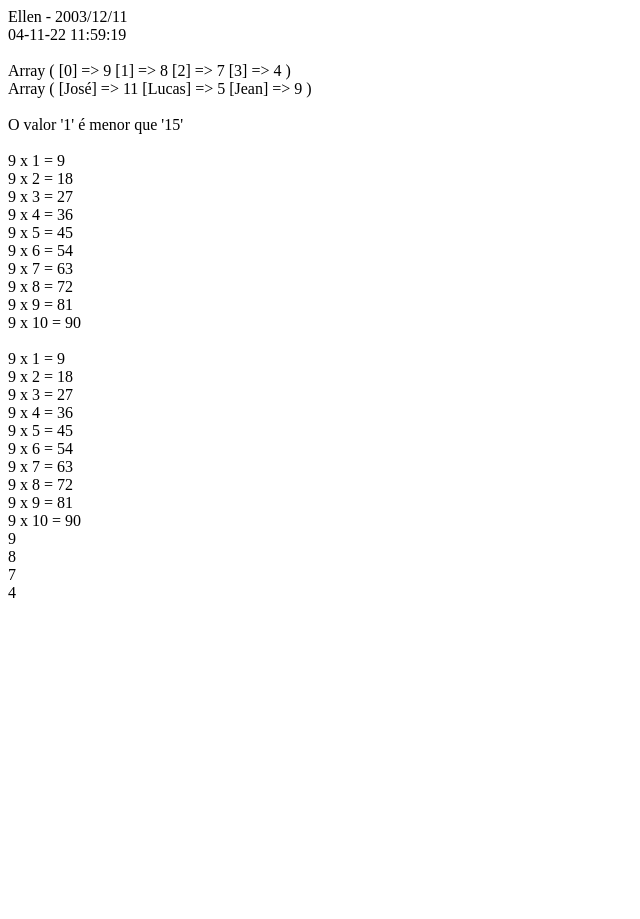
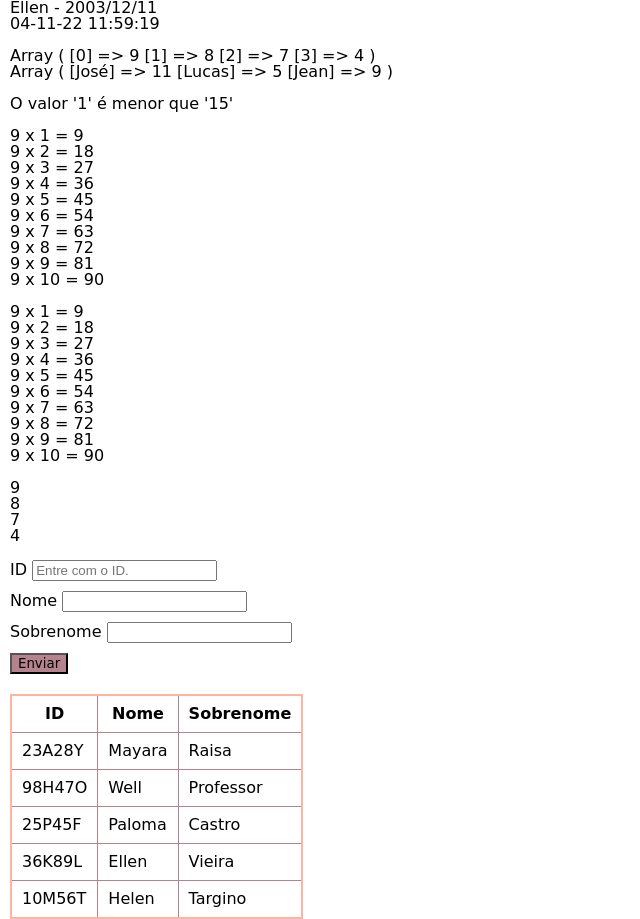
Before and after one commit to EllenVieira1/UC1392, a PHP site: page /aula3.php in a window 1280 px wide. Shown: the whole page, without its empty margins (0-640 px from the left). Before the commit the page ends 598 px from the top, so only its background shows below. Run offline with PHP 8.4, Linux system fonts and the light colour scheme.

Commit message:
Coisas Adicionadas

```diff
--- a/aula3.php
+++ b/aula3.php
@@ -1,10 +1,3 @@
-<!DOCTYPE html>
-<html lang="pt-BR">
-    <head>
-        <!-- <meta http-equiv="refresh" content="1"> -->
-    </head>
-</html>
-
 <?php
 
 // "/* */" Comentário de bloco
@@ -83,6 +76,7 @@ echo('<br>');
 for ($i=1; $i < 11; $i++) {
     echo($n.' x '.$i." = ".($i*$n)."<br>");
 }
+echo('<br>');
 $nota = array(9,8,7,4);
 
 for ($i=0; $i < 4; $i++) {
@@ -93,4 +87,68 @@ for ($i=0; $i < 4; $i++) {
 // Eu uso a estrutura WHILE quando eu não conheço o limite.
 
 // Final - Estruturas de repetição
+
+// Inicio - Desclaração de uso de matrizes
+
+$pessoas = array(
+    '98H47O'=>(['Well', 'Professor']),
+    '25P45F'=>(['Paloma', 'Castro']),
+    '36K89L'=>(['Ellen', 'Vieira']),
+    '10M56T'=>(['Helen', 'Targino'])
+);
+
+// Final - Desclaração de uso de matrizes
+
+if (isset($_GET['enviar'])){ // Se o usuário clicar no botão
+    $id_frm = $_GET['id'];
+    $nome_frm = $_GET['nome'];
+    $sobre_frm = $_GET['sobrenome'];
+    $pessoas += [$id_frm => ([$nome_frm, $sobre_frm])];
+}
+
 ?>
+
+<!DOCTYPE html>
+<html lang="pt-BR">
+    <head>
+        <!-- <meta http-equiv="refresh" content="1"> -->
+        <link rel="stylesheet" href="css/style.css">
+    </head>
+    <body>
+        <br>
+        <form action="#" method="get">
+            <label for="id">
+                ID
+                <input type="text" name="id" placeholder="Entre com o ID." required>
+            </label><br>
+            <label for="nome">
+                Nome
+                <input type="text" name="nome" required>
+            </label><br>
+            <label for="sobrenome">
+                Sobrenome
+                <input type="text" name="sobrenome">
+            </label><br>
+            <button type="submit" name="enviar" id="btn-enviar">Enviar</button>
+        </form>
+        <table class="tabelinha">
+            <th>ID</th>
+            <th>Nome</th>
+            <th>Sobrenome</th>
+            <!-- <th>E-Mail</th> -->
+            <tr>
+                <td>23A28Y</td>
+                <td>Mayara</td>
+                <td>Raisa</td>
+                <!-- <td>nath@gmail.com</td> -->
+            </tr>
+            <?php foreach ($pessoas as $id => $nome) { ?>
+                <tr>
+                    <td><?php echo($id);?></td>
+                    <td><?php echo($nome[0]);?></td>
+                    <td><?php echo($nome[1]);?></td>
+                </tr>
+            <?php } ?>
+        </table>
+    </body>
+</html>
--- a/css/style.css
+++ b/css/style.css
@@ -1,4 +1,7 @@
+@import url(reset.css);
+
 html{
+    margin-left: 10px;
     font-family: 'Poor Story', cursive;
 }
 
@@ -28,3 +31,23 @@ div{
 #nome-empresa{
     color: #E5989B;
 }
+
+.tabelinha th, td{
+    border: 0.5px solid #B5838D;
+}
+
+.tabelinha th,td{
+    padding: 10px;
+}
+
+.tabelinha{border: 2px solid #FFB4A2;}
+th{font-weight: 700;}
+
+input{margin-bottom: 10px;}
+
+#btn-enviar{margin-bottom: 20px;}
+
+button{
+    background-color: #B5838D;
+    font-family: 'Poor Story', cursive;
+}
```
